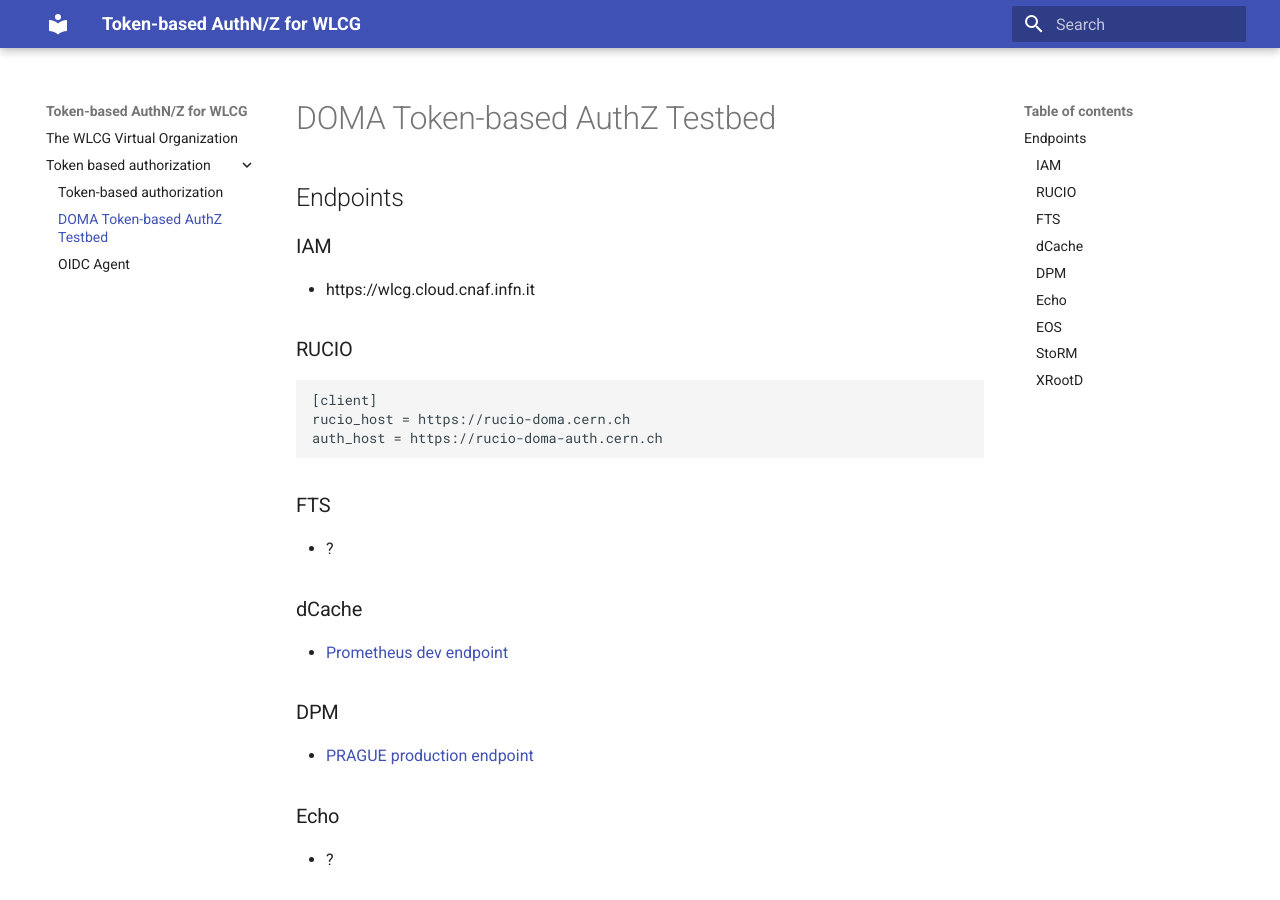
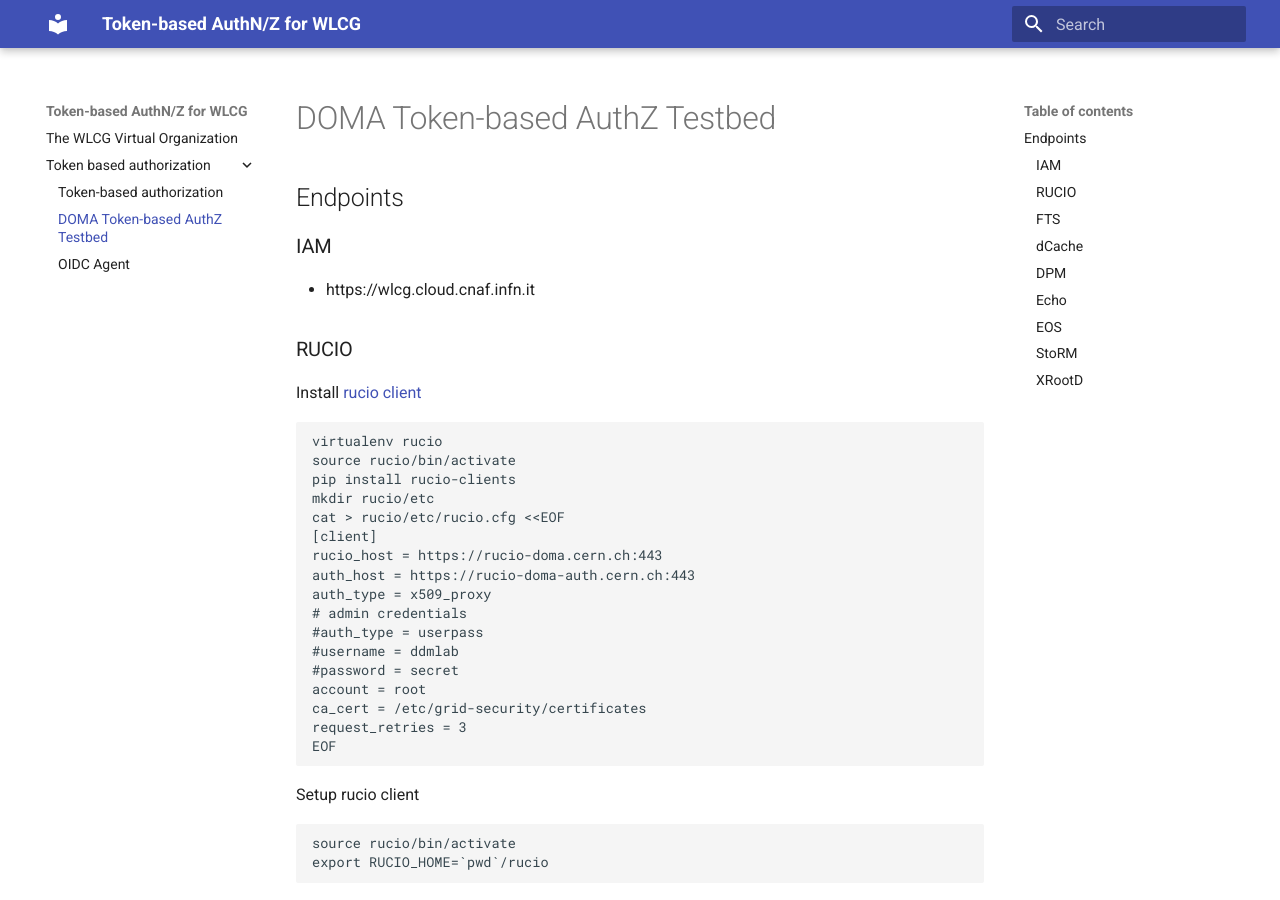
Before and after one commit to marcelovilaca/wlcg-authz-docs, an MkDocs documentation site: the page built from docs/token-based-authorization/doma-testbed.md, in a window 1280 px wide and 900 px high. Built offline with MkDocs 1.6.1 and Material for MkDocs 9.7.7, drawn with Linux system fonts in a browser that asks for light colours.

Commit message:
Full DOMA rucio client setup

````diff
--- a/docs/token-based-authorization/doma-testbed.md
+++ b/docs/token-based-authorization/doma-testbed.md
@@ -8,10 +8,30 @@
 
 ### RUCIO
 
-```INI
+Install [rucio client](https://rucio.readthedocs.io/en/latest/installing_clients.html)
+```shell
+virtualenv rucio
+source rucio/bin/activate
+pip install rucio-clients
+mkdir rucio/etc
+cat > rucio/etc/rucio.cfg <<EOF
 [client]
-rucio_host = https://rucio-doma.cern.ch
-auth_host = https://rucio-doma-auth.cern.ch
+rucio_host = https://rucio-doma.cern.ch:443
+auth_host = https://rucio-doma-auth.cern.ch:443
+auth_type = x509_proxy
+# admin credentials
+#auth_type = userpass
+#username = ddmlab
+#password = secret
+account = root
+ca_cert = /etc/grid-security/certificates
+request_retries = 3
+EOF
+```
+Setup rucio client
+```shell
+source rucio/bin/activate
+export RUCIO_HOME=`pwd`/rucio
 ```
 
 ### FTS
````
